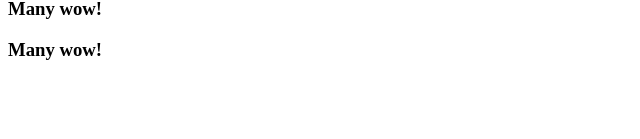
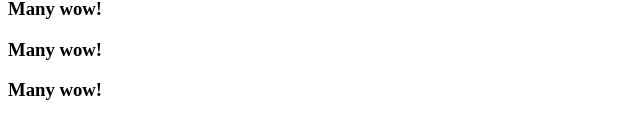
Before and after one commit to yvasilyeva11031986/git_test, a plain HTML site: page index.html in a window 1280 px wide. Shown: the part 129-268 px from the top of the page, without its empty margins (0-640 px from the left). Drawn offline with Linux system fonts and the light colour scheme.

Commit message:
Next commit

```diff
--- a/index.html
+++ b/index.html
@@ -18,6 +18,9 @@
         <h3>
             Many wow!
         </h3>
+        <h3>
+            Many wow!
+        </h3>
     </div>
 
 </body>
```
